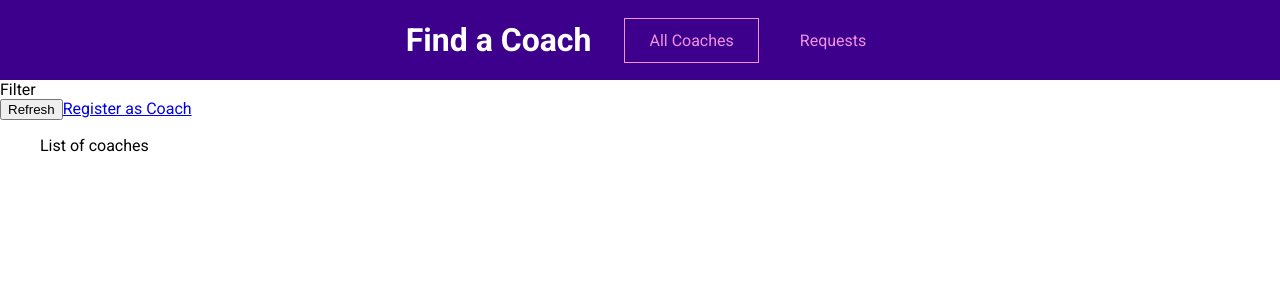
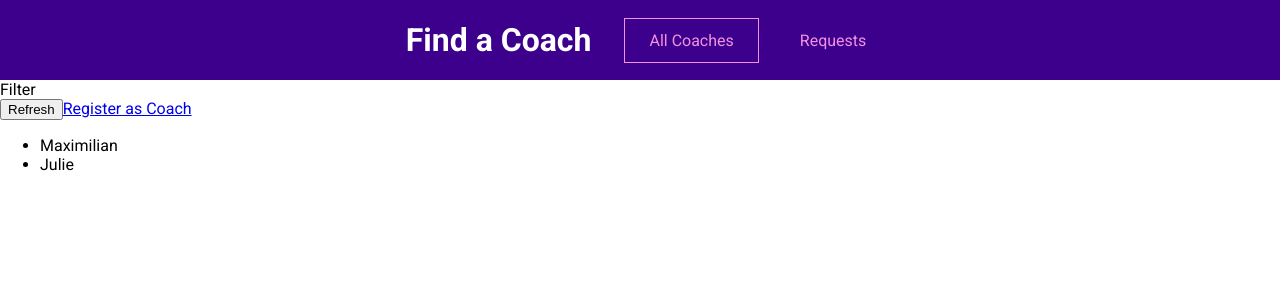
Before and after one commit to urke90/find-a-coach, a Vue app: page /coaches in a window 1280 px wide. Shown: the top 300 px of the page. Built offline with nearby package versions, Linux system fonts and the light colour scheme.

Commit message:
added vuex and getters for coaches

```diff
--- a/package.json
+++ b/package.json
@@ -10,7 +10,8 @@
   "dependencies": {
     "core-js": "^3.6.5",
     "vue": "^2.6.11",
-    "vue-router": "^3.5.2"
+    "vue-router": "^3.5.2",
+    "vuex": "^3.6.2"
   },
   "devDependencies": {
     "@vue/cli-plugin-babel": "~4.5.0",
--- a/src/main.js
+++ b/src/main.js
@@ -3,6 +3,7 @@ import VueRouter from 'vue-router';
 
 import App from './App.vue';
 import { routes } from './routes';
+import store from './store/store.js';
 
 Vue.use(VueRouter);
 
@@ -15,5 +16,16 @@ Vue.config.productionTip = false;
 
 new Vue({
     router,
+    store,
     render: h => h(App)
 }).$mount('#app');
+
+/*
+1. napraviti vuex store
+2. getters.
+    - coaches ---> vraca sve coaches
+    - hasCoaches ---> coaches.length > 1
+3. u coachesList
+    - filteredCoaches ---> returns coaches
+    - ako ima coaches izlistati ih, ako nema "No Coaches Found"
+*/
--- a/src/pages/coaches/CoachesList.vue
+++ b/src/pages/coaches/CoachesList.vue
@@ -8,13 +8,27 @@
                 <button>Refresh</button>
                 <router-link to="register">Register as Coach</router-link>
             </div>
-            <ul>
-                List of coaches
+            <ul v-if="hasCoaches">
+                <li v-for="coach in coaches" :key="coach.id">
+                    {{ coach.firstName }}
+                </li>
             </ul>
+            <h3 v-else>No Coaches Found</h3>
         </section>
     </div>
 </template>
 
-<script></script>
+<script>
+export default {
+    computed: {
+        coaches() {
+            return this.$store.getters.coaches;
+        },
+        hasCoaches() {
+            return this.$store.getters.hasCoaches;
+        }
+    }
+};
+</script>
 
 <style scoped></style>
--- /dev/null
+++ b/src/store/coaches/coaches.js
@@ -0,0 +1,38 @@
+const state = {
+    coaches: [
+        {
+            id: 'c1',
+            firstName: 'Maximilian',
+            lastName: 'Schwarzmüller',
+            areas: ['frontend', 'backend', 'career'],
+            description:
+                "I'm Maximilian and I've worked as a freelance web developer for years. Let me help you become a developer as well!",
+            hourlyRate: 30
+        },
+        {
+            id: 'c2',
+            firstName: 'Julie',
+            lastName: 'Jones',
+            areas: ['frontend', 'career'],
+            description:
+                'I am Julie and as a senior developer in a big tech company, I can help you get your first job or progress in your current role.',
+            hourlyRate: 30
+        }
+    ]
+};
+
+const getters = {
+    coaches(state) {
+        return state.coaches;
+    },
+    hasCoaches(state) {
+        return state.coaches && state.coaches.length > 1;
+    }
+};
+
+export default {
+    state,
+    //mutations,
+    //actions,
+    getters
+};
--- /dev/null
+++ b/src/store/store.js
@@ -0,0 +1,12 @@
+import Vue from 'vue';
+import Vuex from 'vuex';
+
+import coaches from './coaches/coaches';
+
+Vue.use(Vuex);
+
+export default new Vuex.Store({
+    modules: {
+        coaches
+    }
+});
```
Also changed, not shown: 1 other file (tests, documents, lock files or other folders).
